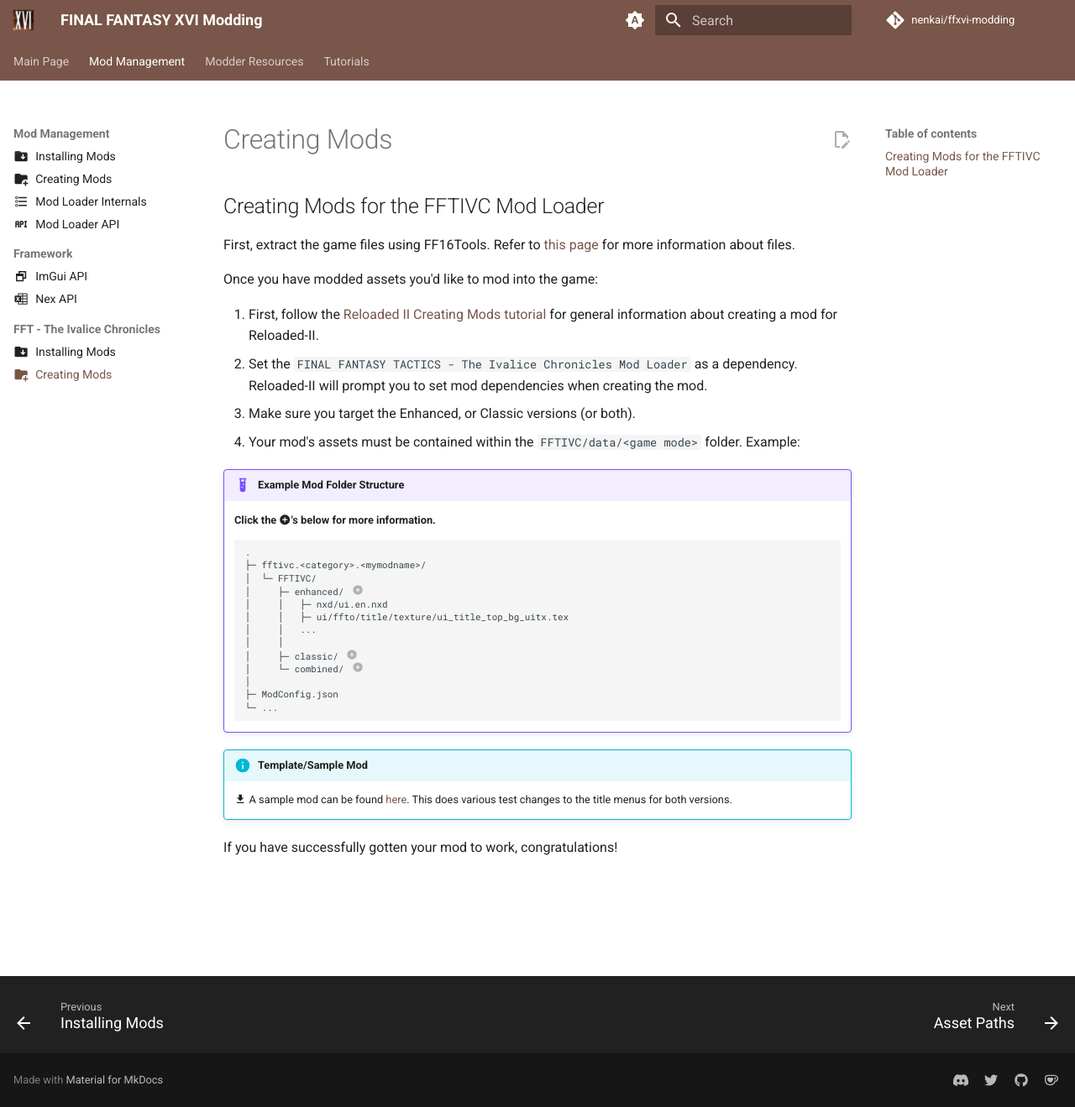
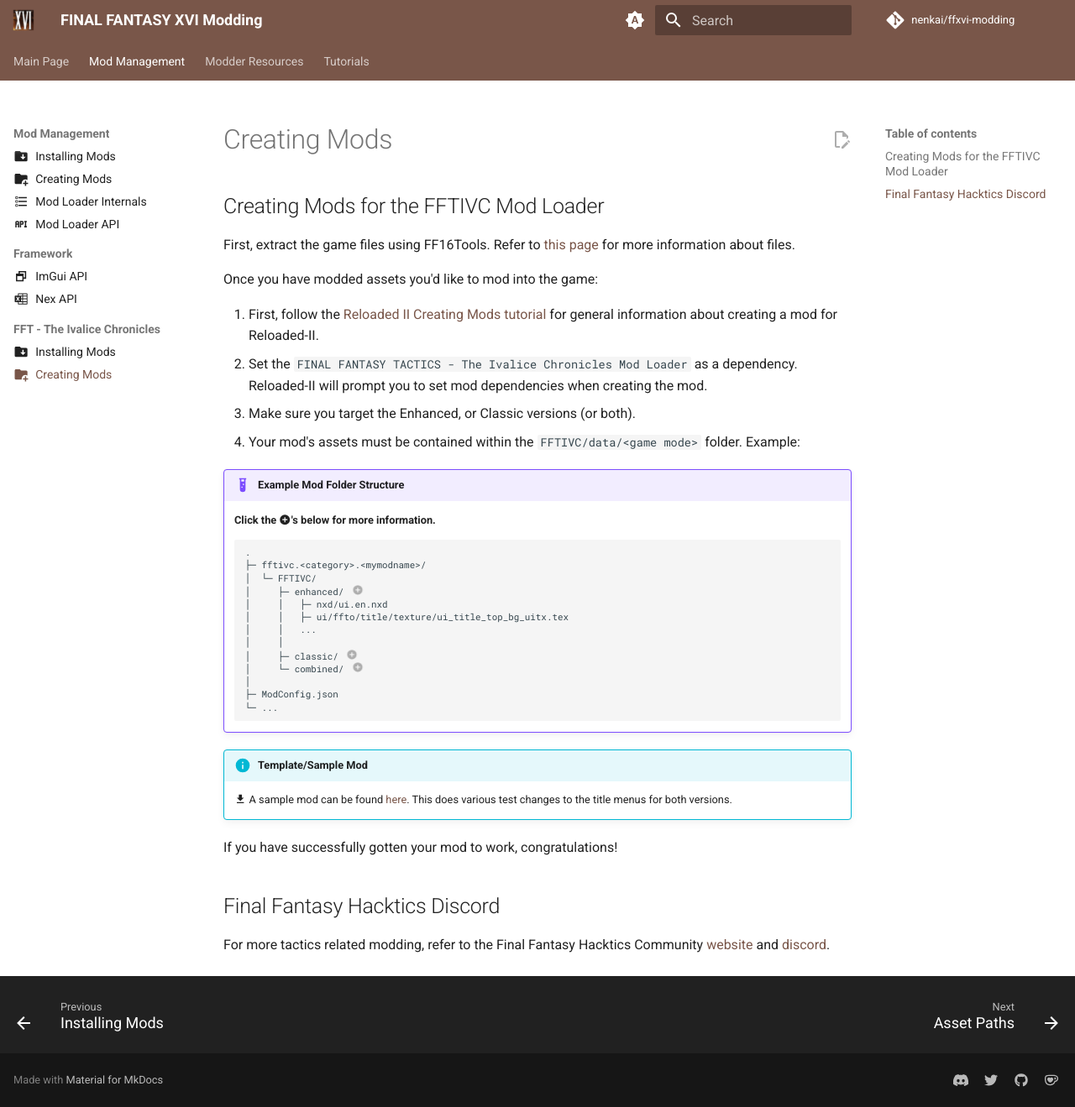
Before and after one commit to Nenkai/ffxvi-modding, an MkDocs documentation site: the page built from docs/modding/creating_mods_fft.md, in a window 1280 px wide and 1319 px high. Shown: the whole window at 84% size. Built offline with MkDocs 1.6.1 and Material for MkDocs 9.7.7, drawn with Linux system fonts in a browser that asks for light colours; comment, search, counter and statistics services are not loaded.

Commit message:
refer to hacktics

```diff
--- a/docs/modding/creating_mods_fft.md
+++ b/docs/modding/creating_mods_fft.md
@@ -44,3 +44,7 @@
     :material-download: A sample mod can be found [here](https://github.com/Nenkai/fftivc.utility.modloader/releases/download/1.0.0/fftivc.test.samplemod.zip). This does various test changes to the title menus for both versions.
 
 If you have successfully gotten your mod to work, congratulations!
+
+## Final Fantasy Hacktics Discord
+
+For more tactics related modding, refer to the Final Fantasy Hacktics Community [website](https://ffhacktics.com/) and [discord](https://discord.gg/xpXa8VEV2k).
```
Also changed, not shown: docs/modding/installing_mods_fft.md (+4 -0 lines).
